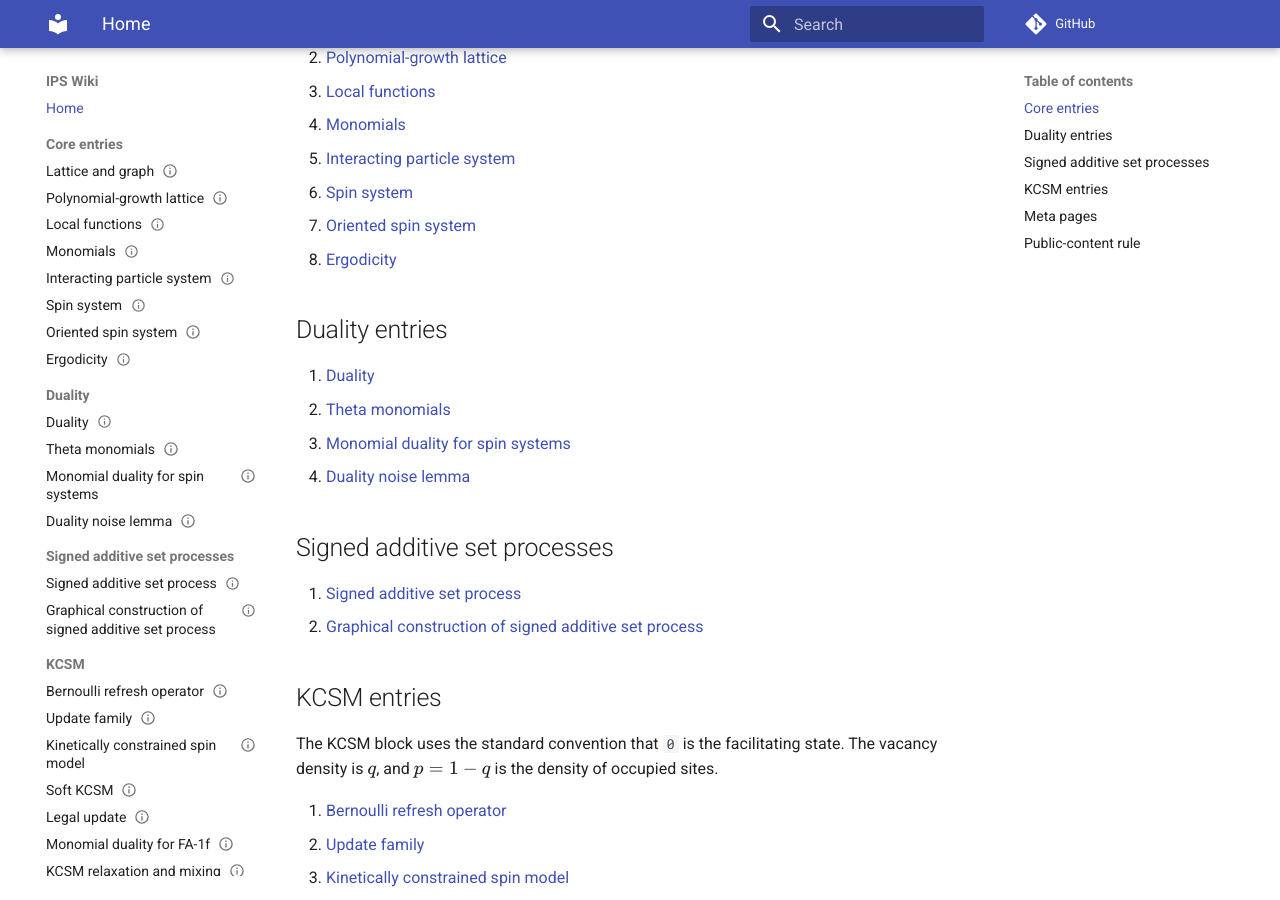
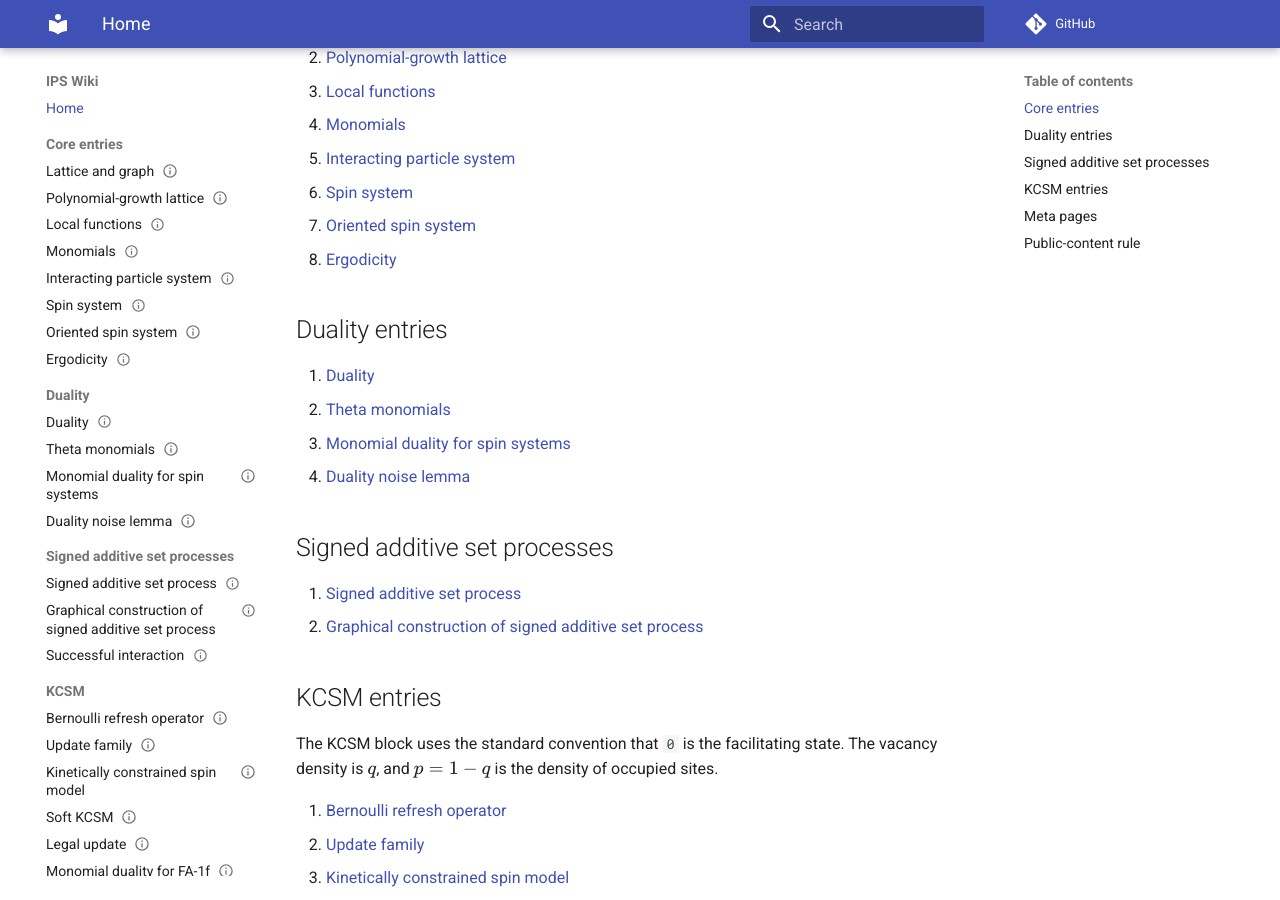
Before and after one commit to maciejgluchowski86-beep/ips-wiki, an MkDocs documentation site: the page built from docs/index.md, in a window 1280 px wide and 900 px high, scrolled down 419 px. Built offline with MkDocs 1.6.1 and Material for MkDocs 9.7.7, drawn with Linux system fonts in a browser that asks for light colours; comment, search, counter and statistics services are not loaded.

Commit message:
Add successful interaction to navigation

```diff
--- a/mkdocs.yml
+++ b/mkdocs.yml
@@ -36,6 +36,7 @@ nav:
   - Signed additive set processes:
       - Signed additive set process: entries/signed-additive-set-process.md
       - Graphical construction of signed additive set process: entries/graphical-construction-of-signed-additive-set-process.md
+      - Successful interaction: entries/successful-interaction.md
   - KCSM:
       - Bernoulli refresh operator: entries/bernoulli-refresh-operator.md
       - Update family: entries/update-family.md
```
